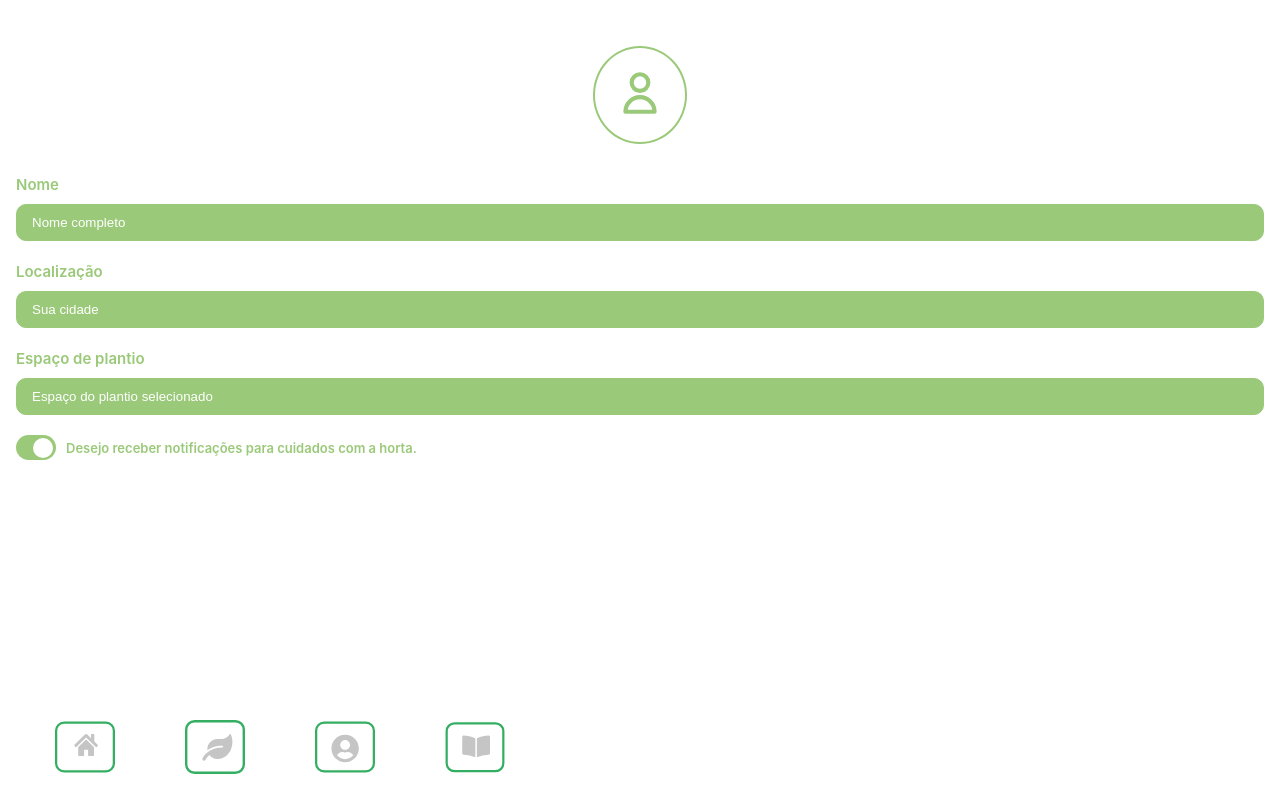
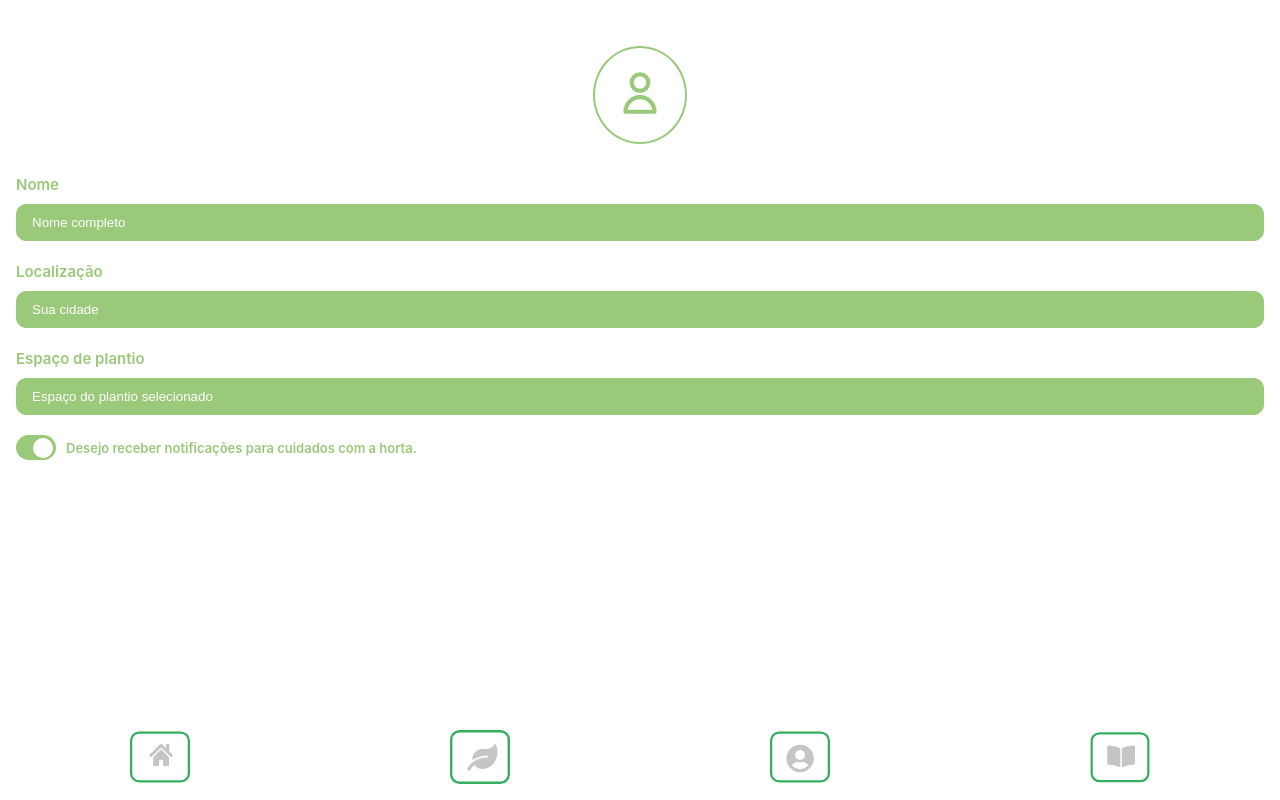
Before and after one commit to vanessa-nascimento/plantei-frontend, a Next.js app: page /Profile in a window 1280 px wide. Built offline with nearby package versions, Linux system fonts and the light colour scheme.

Commit message:
FIX:corrigindo alinhamento botoes no menu inferior

```diff
--- a/components/BottomMenu/index.tsx
+++ b/components/BottomMenu/index.tsx
@@ -7,20 +7,25 @@ class BottomMenuProps {
   backgroundColor: string;
   width?: string;
   height?: string;
-  children: React.ReactNode;
+  children?: React.ReactNode;
   padding?: string;
   color?: string;
 }
 
-const BottomMenuStyled = styled.button<BottomMenuProps>`
+const BottomMenuStyled = styled.footer<BottomMenuProps>`
+  display: flex;
+  justify-content: space-around;
   border: none;
   border-radius: 10px;
-  width: ${props => props.width};
+  width: ${props => props.width || '100%'};
   height: ${props => props.height};
-  padding: ${props => props.padding || '10px 20px'};
   background-color: ${props => props.backgroundColor};
   color: ${props => props.color};
   cursor: pointer;
+
+  position: fixed;
+  bottom: 0;
+  left: 0;
 
   &:hover {
     opacity: 0.8;
@@ -47,7 +52,6 @@ export default function BottomMenu({
         backgroundColor="#FFFFFF"
         width="min-content"
         color="#ff2a00"
-        padding="10px 35px"
       >
         <Image src="/navbar_home.svg" alt="Ícone plantei" width={60} height={60} layout="fixed" />
       </Button>
@@ -55,7 +59,6 @@ export default function BottomMenu({
         backgroundColor="#FFFFFF"
         width="min-content"
         color="#7B7878"
-        padding="10px 35px"
       >
         <Image src="/navbar_planta.svg" alt="Ícone plantei" width={60} height={60} layout="fixed" />
       </Button>
@@ -63,7 +66,6 @@ export default function BottomMenu({
         backgroundColor="#FFFFFF"
         width="min-content"
         color="#7B7878"
-        padding="10px 35px"
       >
         <Image color="#34AE62" src="/navbar_perfil.svg" alt="Ícone plantei" width={60} height={60} layout="fixed" />
       </Button>
@@ -71,7 +73,6 @@ export default function BottomMenu({
         backgroundColor="#FFFFFF"
         width="min-content"
         color="#7B7878"
-        padding="10px 35px"
       >
         <Image src="/navbar_feed.svg" alt="Ícone plantei" width={60} height={60} layout="fixed" />
       </Button>
--- a/pages/Profile/index.tsx
+++ b/pages/Profile/index.tsx
@@ -7,7 +7,7 @@ import Button from "../../components/Button/index";
 import Main from "../../components/Main";
 
 
-import { LoginFooter, SpanInfo, LoginHeader, SubmitDiv, ImageProfile } from "../../styles/Profile";
+import { SpanInfo, LoginHeader, SubmitDiv, ImageProfile } from "../../styles/Profile";
 import ToggleSwitch from "../../components/ToggleSwitch";
 
 type Inputs = {
@@ -71,13 +71,9 @@ export default function Profile(props) {
         <ToggleSwitch>Desejo receber notificações para cuidados com a horta.</ToggleSwitch>
       </form>
 
-      <LoginFooter>
-        <BottomMenu
-          backgroundColor="#FFFFFF"
-        >
-
-        </BottomMenu>
-      </LoginFooter>
+      <BottomMenu
+        backgroundColor="#FFFFFF"
+      />
     </Main>
     );
   }
--- a/styles/Profile.ts
+++ b/styles/Profile.ts
@@ -23,10 +23,3 @@ export const SubmitDiv = styled.div`
   display: grid;
   justify-content: center;
 `;
-
-export const LoginFooter = styled.footer`
-  position: fixed;
-  left: 0;
-  bottom: 0;
-  width: 100%;
-`;
```
